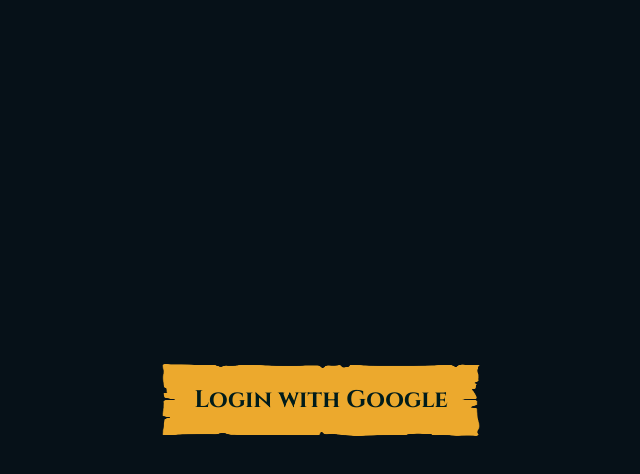
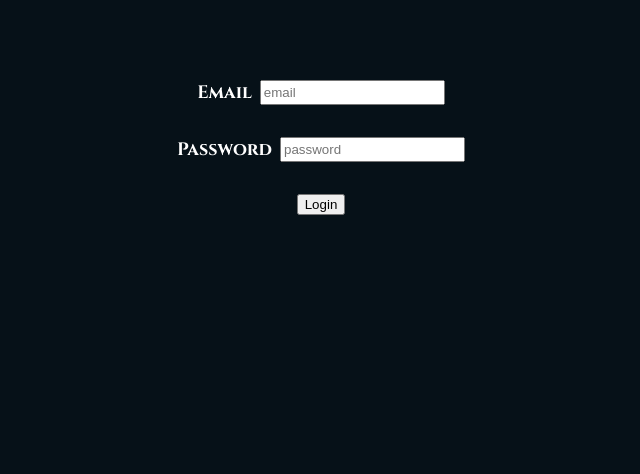
Before and after one commit to BatterySmooth/sotfest-upload, a React (Vite) app: page / in a window 1280 px wide. Shown: the top 474 px of the page, without its empty margins (319-959 px from the left). Built offline with nearby package versions, Linux system fonts and the light colour scheme.

Commit message:
swap to supabase

```diff
--- a/package.json
+++ b/package.json
@@ -25,7 +25,7 @@
     "@fortawesome/fontawesome-svg-core": "^7.2.0",
     "@fortawesome/free-solid-svg-icons": "^7.2.0",
     "@fortawesome/react-fontawesome": "^3.2.0",
-    "@react-oauth/google": "^0.13.5",
+    "@supabase/supabase-js": "^2.103.0",
     "gh-pages": "^6.3.0",
     "react": "^19.2.4",
     "react-colorful": "^5.6.1",
--- a/src/App.tsx
+++ b/src/App.tsx
@@ -1,100 +1,58 @@
-import { useState } from 'react';
-import { useGoogleLogin, type TokenResponse } from '@react-oauth/google';
-import { Config } from './core/Config';
+import { Config } from '@core/Config';
+import { useUser } from '@core/useUser';
+import { supabase } from '@core/SupabaseClient';
 import { DrawCanvas } from '@components/DrawCanvas'
-import { LoginButton } from '@components/LoginButton';
+import SupabaseLogin from '@components/SupabaseLogin';
 import '@/App.css'
 
 export type UploadResult = {
-  id: string;
-  name: string;
+  path: string;
+  url: string;
 };
 
 type UploadFn = (file: File) => Promise<UploadResult>;
 
 export default function App() {
-  const [accessToken, setAccessToken] = useState<string | null>(null);
-  const [tokenExpiry, setTokenExpiry] = useState<number | null>(null);
-
-  const login = useGoogleLogin({
-    scope: 'https://www.googleapis.com/auth/drive.file',
-    onSuccess: async (tokenResponse: TokenResponse) => {
-      const token = tokenResponse.access_token;
-      setAccessToken(token);
-      const expiry = Date.now() + tokenResponse.expires_in * 1000;
-      setTokenExpiry(expiry);
-    },
-  });
+  const user = useUser();
 
   const uploadFile: UploadFn = async (file: File) => {
-    if (!accessToken || !tokenExpiry || Date.now() > tokenExpiry) {
-      login();
+    // Ensure user is logged in
+    const { data: userData } = await supabase.auth.getUser();
+    const user = userData.user;
+    if (!user) {
+      alert("User not authenticated");
+      throw new Error("User not authenticated");
     }
-    const metadata = {
-      name: file.name,
-      mimeType: file.type,
-      parents: [Config.UploadFolderId],
+    // Validate file type
+    if (file.type !== "image/svg+xml") {
+      alert("Only SVG files are allowed");
+      throw new Error("Only SVG files are allowed");
+    }
+    // Upload to Supabase Storage
+    const { data, error } = await supabase.storage
+      .from(Config.BucketName)
+      .upload(file.name, file, {
+        contentType: "image/svg+xml",
+        upsert: false,
+      });
+    if (error) {
+      throw error;
+    }
+    // Get public URL
+    const { data: urlData } = supabase.storage
+      .from("images")
+      .getPublicUrl(file.name);
+    return {
+      path: data.path,
+      url: urlData.publicUrl,
     };
-    const form = new FormData();
-    form.append(
-      'metadata',
-      new Blob([JSON.stringify(metadata)], {
-        type: 'application/json',
-      })
-    );
-    form.append('file', file);
-    const res = await fetch(
-      'https://www.googleapis.com/upload/drive/v3/files?uploadType=multipart',
-      {
-        method: 'POST',
-        headers: {
-          Authorization: `Bearer ${accessToken}`,
-        },
-        body: form,
-      }
-    );
-    if (!res.ok) {
-      const errorText = await res.text();
-      console.error(errorText);
-      throw new Error('Upload failed');
-    }
-
-    const data: { id: string; name: string } = await res.json();
-    await setPublicPermission(data.id);
-    return data;
   };
 
-  const setPublicPermission = async (fileId: string) => {
-    const res = await fetch(
-      `https://www.googleapis.com/drive/v3/files/${fileId}/permissions`,
-      {
-        method: 'POST',
-        headers: {
-          Authorization: `Bearer ${accessToken}`,
-          'Content-Type': 'application/json',
-        },
-        body: JSON.stringify({
-          role: 'reader',
-          type: 'anyone',
-        }),
-      }
-    );
-    if (!res.ok) {
-      throw new Error(await res.text());
-    }
-  };
-
+  if (!user) {
+    return <SupabaseLogin />
+  }
 
   return (
-    <>
-    {!accessToken
-      ? (
-        <LoginButton onClick={login} />
-      )
-      : (
-        <DrawCanvas uploadFile={uploadFile} />
-      )
-    }
-    </>
+    <DrawCanvas uploadFile={uploadFile} />
   )
 }
--- a/src/components/LoginButton.module.css
+++ /dev/null
@@ -1,43 +0,0 @@
-.root {
-  z-index: 1000;
-  position: fixed;
-  top: 0;
-  right: 0;
-  bottom: 0;
-  left: 0;
-  display: flex;
-  justify-content: center;
-  align-items: center;
-}
-
-.content {
-  padding: 2rem;
-  display: flex;
-  justify-content: center;
-  align-items: center;
-  gap: 1rem;
-  border-radius: 8px;
-}
-
-.button {
-  height: 72px;
-  padding: 2rem;
-  font-family: var(--theme-font-family);
-  font-size: x-large;
-  color: var(--theme-primary-d70);
-  border: none;
-  display: flex;
-  align-items: center;
-  justify-content: center;
-  background-color: var(--theme-secondary);
-  cursor: pointer;
-  transition: transform 0.15s ease, box-shadow 0.15s ease, background-color 0.2s ease;
-  mask-image: url(../assets/socials-mask.png);
-  -webkit-mask-image: url(../assets/socials-mask.png);
-  -webkit-mask-size: 100% 100%;
-  mask-size: 100% 100%;
-  -webkit-mask-repeat: no-repeat;
-  mask-repeat: no-repeat;
-  -webkit-mask-position: center;
-  mask-position: center;
-}
--- a/src/components/LoginButton.tsx
+++ /dev/null
@@ -1,19 +0,0 @@
-import styles from "@components/LoginButton.module.css";
-
-interface LoginButtonProps {
-  onClick: () => void;
-}
-
-export const LoginButton: React.FC<LoginButtonProps> = ({
-  onClick,
-}) => {
-  return (
-    <div className={styles.root}>
-      <div className={styles.content}>
-        <button className={styles.button} onClick={() => onClick()}>
-          Login with Google
-        </button>
-      </div>
-    </div>
-  );
-};
--- /dev/null
+++ b/src/components/SupabaseLogin.module.css
@@ -0,0 +1,8 @@
+.root {
+  display: flex;
+  flex-direction: column;
+  justify-content: center;
+  align-items: center;
+  gap: 2rem;
+  padding: 5rem;
+}
--- /dev/null
+++ b/src/components/SupabaseLogin.tsx
@@ -0,0 +1,39 @@
+import { useState } from "react";
+import { signIn } from "@core/SupabaseAuth";
+import { Stack } from "@components/Stack";
+import styles from "@components/SupabaseLogin.module.css";
+
+export default function SupabaseLogin() {
+  const [email, setEmail] = useState<string>("");
+  const [password, setPassword] = useState<string>("");
+
+  const handleLogin = async () => {
+    const { error } = await signIn(email, password);
+    if (error) alert(error.message);
+  };
+
+  return (
+    <div className={styles.root}>
+      <Stack row>
+        <p>Email</p>
+        <input
+          type="email"
+          placeholder="email"
+          value={email}
+          onChange={(e) => setEmail(e.target.value)}
+        />
+      </Stack>
+      <Stack row>
+        <p>Password</p>
+        <input
+          type="password"
+          placeholder="password"
+          value={password}
+          onChange={(e) => setPassword(e.target.value)}
+        />
+      </Stack>
+
+      <button onClick={handleLogin}>Login</button>
+    </div>
+  );
+}
--- a/src/core/Config.ts
+++ b/src/core/Config.ts
@@ -1,4 +1,5 @@
 export const Config = {
-  ClientId: '21901720755-pa0jrdqvkd2gd3upb01p821inrtqlrd5.apps.googleusercontent.com',
-  UploadFolderId: '1B_IkxuBv6rLHh-DXbCh52lWc-mwvNbD8',
+  SupabaseUrl: "https://eovgogfkapovxpaiskjr.supabase.co",
+  SupabaseKey: "sb_publishable_d5KIeIyDrzsHiBdrH8ks7w_sjV-CvpK",
+  BucketName: "sotfest-images",
 } as const;
--- /dev/null
+++ b/src/core/SupabaseAuth.ts
@@ -0,0 +1,13 @@
+import { supabase } from "@core/SupabaseClient";
+
+export async function signIn(email: string, password: string) {
+  const { data, error } = await supabase.auth.signInWithPassword({
+    email,
+    password,
+  });
+  return { data, error };
+}
+
+export async function signOut() {
+  return await supabase.auth.signOut();
+}
--- /dev/null
+++ b/src/core/SupabaseClient.ts
@@ -0,0 +1,4 @@
+import { createClient } from "@supabase/supabase-js";
+import { Config } from "@core/Config";
+
+export const supabase = createClient(Config.SupabaseUrl, Config.SupabaseKey);
--- /dev/null
+++ b/src/core/useUser.ts
@@ -0,0 +1,21 @@
+import { useEffect, useState } from "react";
+import type { User } from "@supabase/supabase-js";
+import { supabase } from "@core/SupabaseClient";
+
+export function useUser() {
+  const [user, setUser] = useState<User | null>(null);
+  useEffect(() => {
+    supabase.auth.getUser().then(({ data }) => {
+      setUser(data.user);
+    });
+    const { data: listener } = supabase.auth.onAuthStateChange(
+      (_event, session) => {
+        setUser(session?.user ?? null);
+      }
+    );
+    return () => {
+      listener.subscription.unsubscribe();
+    };
+  }, []);
+  return user;
+}
--- a/src/main.tsx
+++ b/src/main.tsx
@@ -1,15 +1,11 @@
 import { StrictMode } from 'react'
 import { createRoot } from 'react-dom/client'
-import { GoogleOAuthProvider } from '@react-oauth/google';
-import { Config } from './core/Config';
 import App from '@/App'
 import '@/theme.css'
 import '@/index.css'
 
 createRoot(document.getElementById('root')!).render(
   <StrictMode>
-    <GoogleOAuthProvider clientId={Config.ClientId}>
-      <App />
-    </GoogleOAuthProvider>
+    <App />
   </StrictMode>,
 )
```
Also changed, not shown: 1 other file (tests, documents, lock files or other folders).
